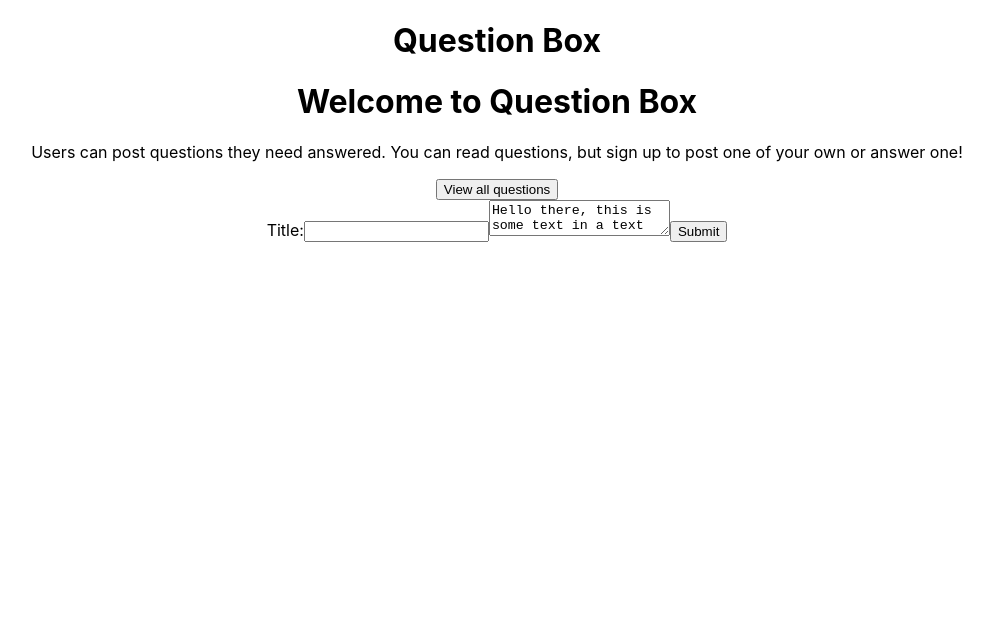
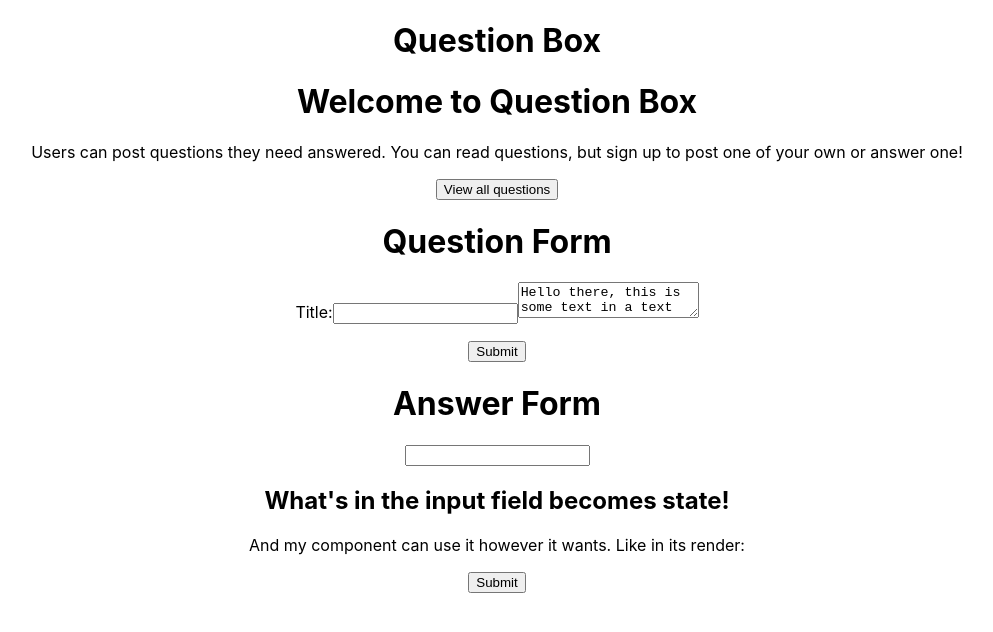
Before and after one commit to Momentum-Team-8/team-project-questionbox-team-sasquatch-fe, a React (Create React App) app: page / in a window 1280 px wide. Shown: the top 632 px of the page, without its empty margins (143-1136 px from the left). Built offline with nearby package versions, Linux system fonts and the light colour scheme.

Commit message:
Set state to question and answer forms

```diff
--- a/src/App.js
+++ b/src/App.js
@@ -1,15 +1,16 @@
-import logo from "./logo.svg";
 import "./App.css";
 import { Header } from "./components/Header";
 import { WelcomePage } from "./components/WelcomePage";
 import { QuestionForm } from "./components/QuestionForm";
+import { AnswerForm } from "./components/AnswerForm";
 
-function App() {
+function App () {
   return (
     <div className="App">
       <Header />
       <WelcomePage />
       <QuestionForm />
+      <AnswerForm />
     </div>
   );
 }
--- a/src/components/AnswerForm.js
+++ b/src/components/AnswerForm.js
@@ -0,0 +1,21 @@
+import React from 'react'
+import { useState } from 'react'
+
+export const AnswerForm = () => {
+  const [text, setText] = useState('')
+  const handleChange = (event) => {
+    setText(event.target.value)
+  }
+  return (
+    <>
+      <h1>Answer Form</h1>
+      <input type='text' value={text} onChange={handleChange} />
+      <div>
+        <h2>What's in the input field becomes state!</h2>
+        <p>And my component can use it however it wants. Like in its render:</p>
+        <p>{text}</p>
+        <input type="submit" value="Submit" />
+      </div>
+    </>
+  )
+}
--- a/src/components/QuestionForm.js
+++ b/src/components/QuestionForm.js
@@ -1,14 +1,21 @@
 import React from "react";
+import { useState } from 'react'
 
 export const QuestionForm = () => {
+  const [question, setQuestion] = useState('')
+  const handleChange = (event) => {
+    setQuestion(event.target.value)
+  }
   return (
     <div>
       <form>
+        <h1>Question Form</h1>
         <label>
           Title:
-          <input type="text" name="name" />
+          <input type='text' value={question} onChange={handleChange} />
         </label>
         <textarea>Hello there, this is some text in a text area</textarea>
+        <p>{question}</p>
         <input type="submit" value="Submit" />
       </form>
     </div>
```
